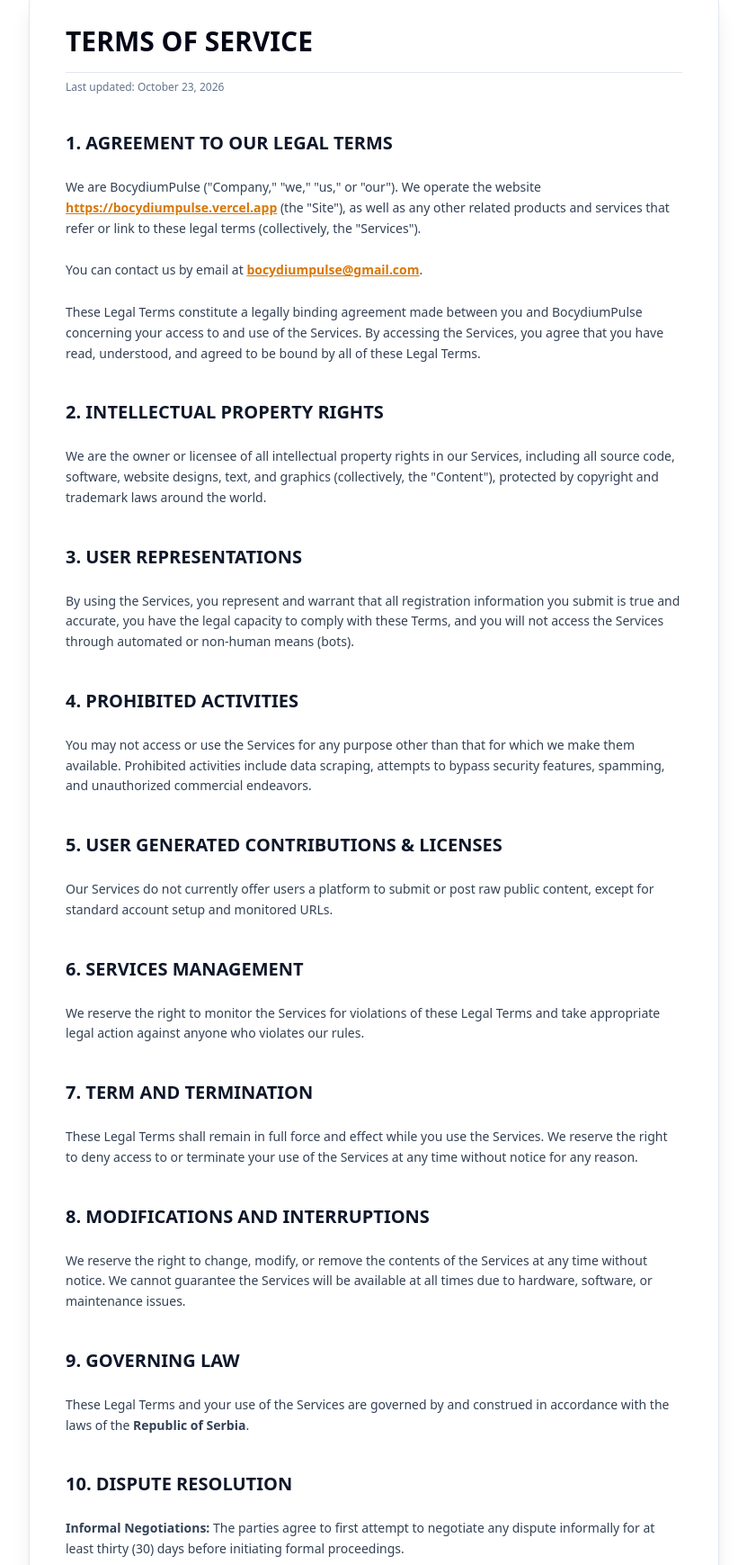
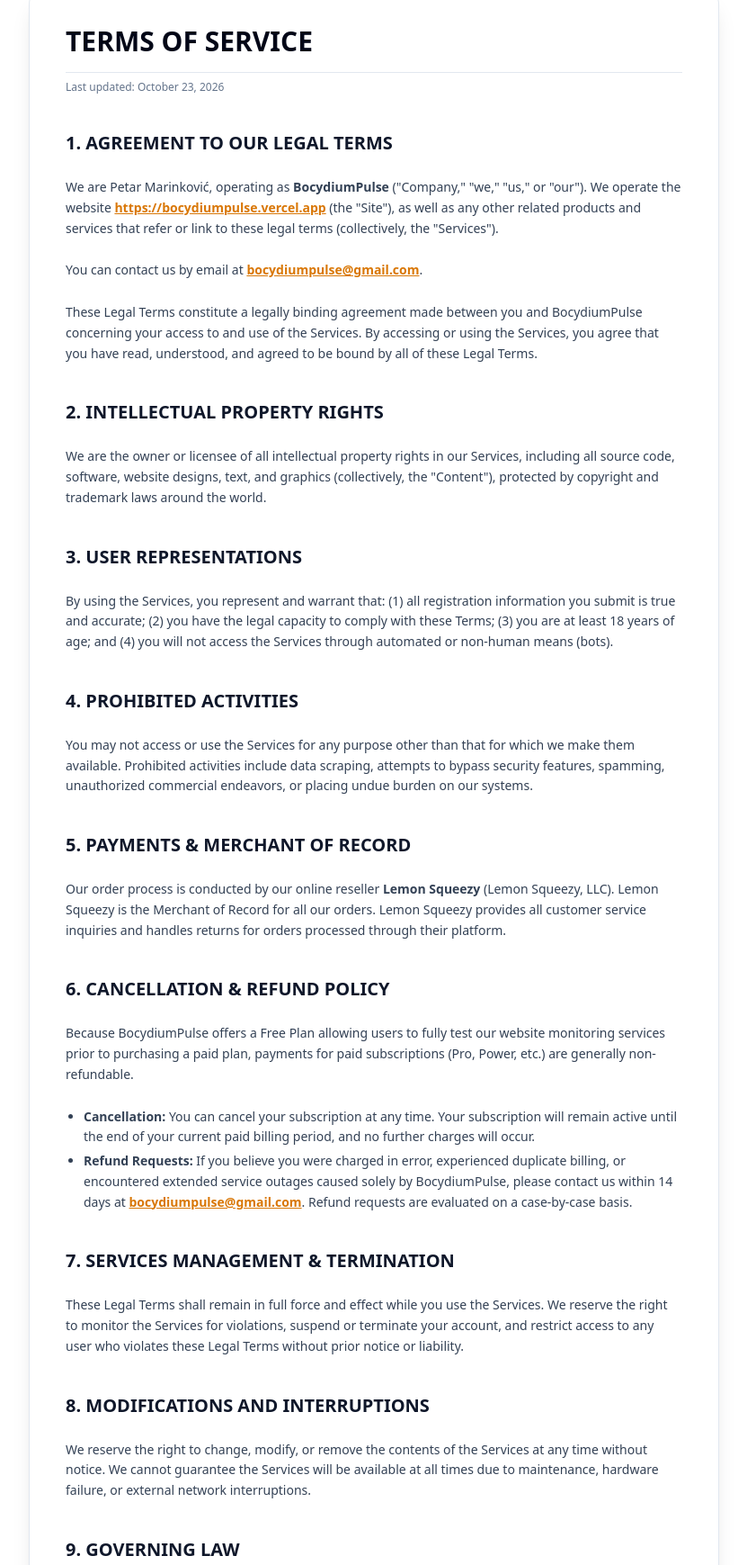
Before and after one commit to petar2007/uptimeapp, a website: page terms.html in a window 1280 px wide. Shown: the part 61-1800 px from the top of the page at 90% size, without its empty margins (224-1055 px from the left). Drawn offline with nearby package versions, Linux system fonts and the light colour scheme.

Commit message:
Update Terms of Service with Refund Policy and Lemon Squeezy clause

```diff
--- a/terms.html
+++ b/terms.html
@@ -17,54 +17,55 @@
     <div class="space-y-6 text-sm text-slate-700 leading-relaxed">
 
       <h2 class="text-xl font-bold text-slate-900 pt-2">1. AGREEMENT TO OUR LEGAL TERMS</h2>
-      <p>We are BocydiumPulse ("Company," "we," "us," or "our"). We operate the website <a href="https://bocydiumpulse.vercel.app" class="text-amber-600 underline font-semibold">https://bocydiumpulse.vercel.app</a> (the "Site"), as well as any other related products and services that refer or link to these legal terms (collectively, the "Services").</p>
+      <p>We are Petar Marinković, operating as <strong>BocydiumPulse</strong> ("Company," "we," "us," or "our"). We operate the website <a href="https://bocydiumpulse.vercel.app" class="text-amber-600 underline font-semibold">https://bocydiumpulse.vercel.app</a> (the "Site"), as well as any other related products and services that refer or link to these legal terms (collectively, the "Services").</p>
       <p>You can contact us by email at <a href="mailto:bocydiumpulse@gmail.com" class="text-amber-600 underline font-semibold">bocydiumpulse@gmail.com</a>.</p>
-      <p>These Legal Terms constitute a legally binding agreement made between you and BocydiumPulse concerning your access to and use of the Services. By accessing the Services, you agree that you have read, understood, and agreed to be bound by all of these Legal Terms.</p>
+      <p>These Legal Terms constitute a legally binding agreement made between you and BocydiumPulse concerning your access to and use of the Services. By accessing or using the Services, you agree that you have read, understood, and agreed to be bound by all of these Legal Terms.</p>
 
       <h2 class="text-xl font-bold text-slate-900 pt-4">2. INTELLECTUAL PROPERTY RIGHTS</h2>
       <p>We are the owner or licensee of all intellectual property rights in our Services, including all source code, software, website designs, text, and graphics (collectively, the "Content"), protected by copyright and trademark laws around the world.</p>
 
       <h2 class="text-xl font-bold text-slate-900 pt-4">3. USER REPRESENTATIONS</h2>
-      <p>By using the Services, you represent and warrant that all registration information you submit is true and accurate, you have the legal capacity to comply with these Terms, and you will not access the Services through automated or non-human means (bots).</p>
+      <p>By using the Services, you represent and warrant that: (1) all registration information you submit is true and accurate; (2) you have the legal capacity to comply with these Terms; (3) you are at least 18 years of age; and (4) you will not access the Services through automated or non-human means (bots).</p>
 
       <h2 class="text-xl font-bold text-slate-900 pt-4">4. PROHIBITED ACTIVITIES</h2>
-      <p>You may not access or use the Services for any purpose other than that for which we make them available. Prohibited activities include data scraping, attempts to bypass security features, spamming, and unauthorized commercial endeavors.</p>
+      <p>You may not access or use the Services for any purpose other than that for which we make them available. Prohibited activities include data scraping, attempts to bypass security features, spamming, unauthorized commercial endeavors, or placing undue burden on our systems.</p>
 
-      <h2 class="text-xl font-bold text-slate-900 pt-4">5. USER GENERATED CONTRIBUTIONS & LICENSES</h2>
-      <p>Our Services do not currently offer users a platform to submit or post raw public content, except for standard account setup and monitored URLs.</p>
+      <h2 class="text-xl font-bold text-slate-900 pt-4">5. PAYMENTS & MERCHANT OF RECORD</h2>
+      <p>Our order process is conducted by our online reseller <strong>Lemon Squeezy</strong> (Lemon Squeezy, LLC). Lemon Squeezy is the Merchant of Record for all our orders. Lemon Squeezy provides all customer service inquiries and handles returns for orders processed through their platform.</p>
 
-      <h2 class="text-xl font-bold text-slate-900 pt-4">6. SERVICES MANAGEMENT</h2>
-      <p>We reserve the right to monitor the Services for violations of these Legal Terms and take appropriate legal action against anyone who violates our rules.</p>
+      <h2 class="text-xl font-bold text-slate-900 pt-4">6. CANCELLATION & REFUND POLICY</h2>
+      <p>Because BocydiumPulse offers a Free Plan allowing users to fully test our website monitoring services prior to purchasing a paid plan, payments for paid subscriptions (Pro, Power, etc.) are generally non-refundable.</p>
+      <ul class="list-disc pl-5 space-y-1">
+        <li><strong>Cancellation:</strong> You can cancel your subscription at any time. Your subscription will remain active until the end of your current paid billing period, and no further charges will occur.</li>
+        <li><strong>Refund Requests:</strong> If you believe you were charged in error, experienced duplicate billing, or encountered extended service outages caused solely by BocydiumPulse, please contact us within 14 days at <a href="mailto:bocydiumpulse@gmail.com" class="text-amber-600 underline font-semibold">bocydiumpulse@gmail.com</a>. Refund requests are evaluated on a case-by-case basis.</li>
+      </ul>
 
-      <h2 class="text-xl font-bold text-slate-900 pt-4">7. TERM AND TERMINATION</h2>
-      <p>These Legal Terms shall remain in full force and effect while you use the Services. We reserve the right to deny access to or terminate your use of the Services at any time without notice for any reason.</p>
+      <h2 class="text-xl font-bold text-slate-900 pt-4">7. SERVICES MANAGEMENT & TERMINATION</h2>
+      <p>These Legal Terms shall remain in full force and effect while you use the Services. We reserve the right to monitor the Services for violations, suspend or terminate your account, and restrict access to any user who violates these Legal Terms without prior notice or liability.</p>
 
       <h2 class="text-xl font-bold text-slate-900 pt-4">8. MODIFICATIONS AND INTERRUPTIONS</h2>
-      <p>We reserve the right to change, modify, or remove the contents of the Services at any time without notice. We cannot guarantee the Services will be available at all times due to hardware, software, or maintenance issues.</p>
+      <p>We reserve the right to change, modify, or remove the contents of the Services at any time without notice. We cannot guarantee the Services will be available at all times due to maintenance, hardware failure, or external network interruptions.</p>
 
       <h2 class="text-xl font-bold text-slate-900 pt-4">9. GOVERNING LAW</h2>
       <p>These Legal Terms and your use of the Services are governed by and construed in accordance with the laws of the <strong>Republic of Serbia</strong>.</p>
 
       <h2 class="text-xl font-bold text-slate-900 pt-4">10. DISPUTE RESOLUTION</h2>
-      <p><strong>Informal Negotiations:</strong> The parties agree to first attempt to negotiate any dispute informally for at least thirty (30) days before initiating formal proceedings.</p>
+      <p><strong>Informal Negotiations:</strong> The parties agree to first attempt to negotiate any dispute informally for at least thirty (30) days before initiating formal legal proceedings.</p>
       <p><strong>Binding Arbitration:</strong> Any dispute arising out of or in connection with this contract shall be referred to and finally resolved by binding arbitration in <strong>Belgrade, Serbia</strong>. The arbitration shall consist of one (1) arbitrator, and the language of the proceedings shall be <strong>English</strong>.</p>
 
       <h2 class="text-xl font-bold text-slate-900 pt-4">11. CORRECTIONS & DISCLAIMERS</h2>
-      <p>The Services are provided on an AS-IS and AS-AVAILABLE basis. We disclaim all warranties to the fullest extent permitted by law.</p>
+      <p>The Services are provided on an AS-IS and AS-AVAILABLE basis. You agree that your use of the Services will be at your sole risk. To the fullest extent permitted by law, we disclaim all warranties, express or implied, in connection with the Services.</p>
 
       <h2 class="text-xl font-bold text-slate-900 pt-4">12. LIMITATION OF LIABILITY</h2>
-      <p>In no event will we or our directors, employees, or agents be liable to you for any direct, indirect, consequential, or incidental damages. <strong>Our liability to you will at all times be limited to the amount paid, if any, by you to us during the six (6) month period prior to any cause of action arising.</strong> Any claims must be brought within one (1) year.</p>
+      <p>In no event will we or our directors, employees, or agents be liable to you or any third party for any direct, indirect, consequential, exemplary, incidental, special, or punitive damages. <strong>Our liability to you for any cause whatsoever will at all times be limited to the amount paid, if any, by you to us during the six (6) month period prior to any cause of action arising.</strong> Any legal claims must be brought within one (1) year of the event giving rise to the claim.</p>
 
       <h2 class="text-xl font-bold text-slate-900 pt-4">13. INDEMNIFICATION</h2>
-      <p>You agree to defend, indemnify, and hold us harmless from and against any loss, damage, liability, or claim arising from your use of the Services or breach of these Terms.</p>
+      <p>You agree to defend, indemnify, and hold us harmless from and against any loss, damage, liability, or claim arising out of your use of the Services or breach of these Legal Terms.</p>
 
-      <h2 class="text-xl font-bold text-slate-900 pt-4">14. USER DATA</h2>
-      <p>We will maintain certain data that you transmit to the Services for the purpose of managing platform performance. You remain solely responsible for all data that you transmit.</p>
+      <h2 class="text-xl font-bold text-slate-900 pt-4">14. USER DATA & ELECTRONIC COMMUNICATIONS</h2>
+      <p>We will maintain certain data that you transmit to the Services for managing performance. Visiting the Services, sending emails, and completing online forms constitute electronic communications. You consent to receive electronic communications from us.</p>
 
-      <h2 class="text-xl font-bold text-slate-900 pt-4">15. ELECTRONIC COMMUNICATIONS</h2>
-      <p>Visiting the Services, sending us emails, and completing online forms constitute electronic communications. You consent to receive electronic communications from us.</p>
-
-      <h2 class="text-xl font-bold text-slate-900 pt-4">16. CONTACT US</h2>
+      <h2 class="text-xl font-bold text-slate-900 pt-4">15. CONTACT US</h2>
       <p>If you have any questions or complaints regarding the Services, please contact us at:</p>
       <p><strong>BocydiumPulse</strong><br>Email: <a href="mailto:bocydiumpulse@gmail.com" class="text-amber-600 underline font-semibold">bocydiumpulse@gmail.com</a></p>
     </div>
```
